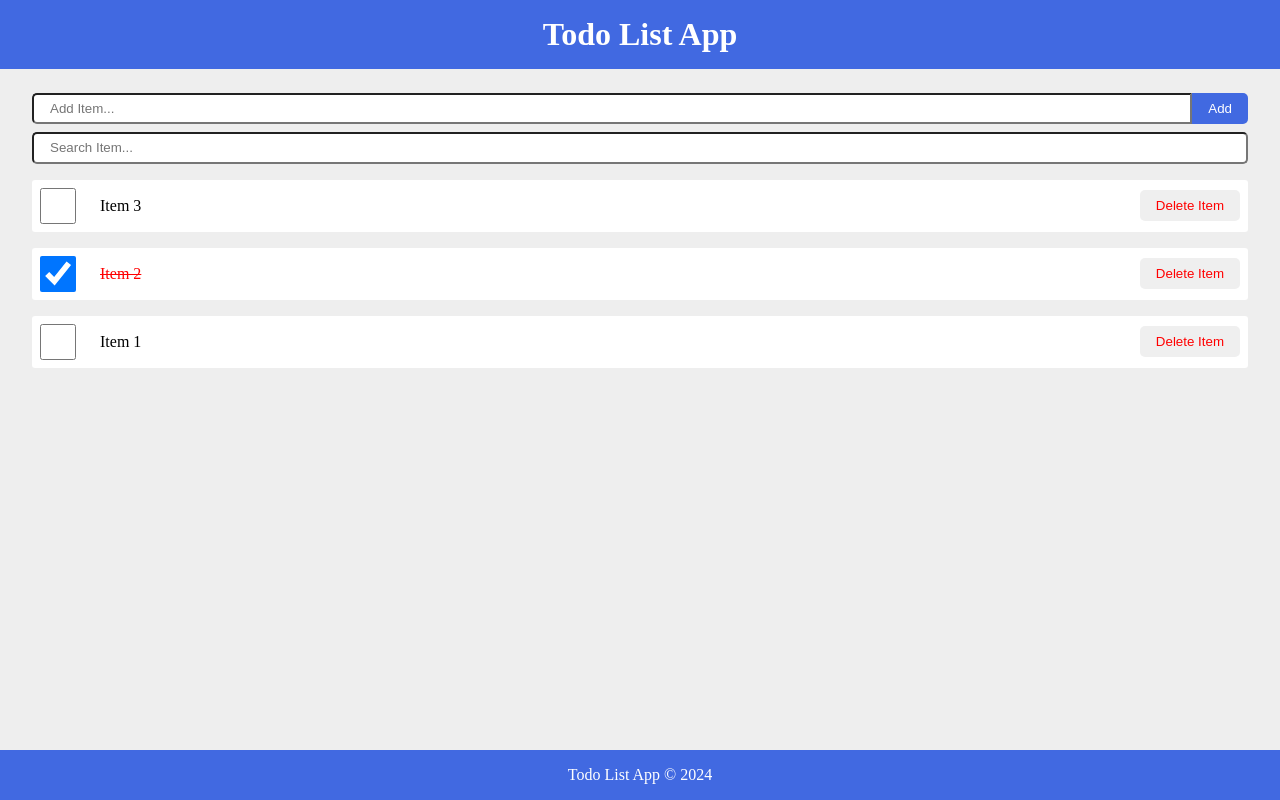
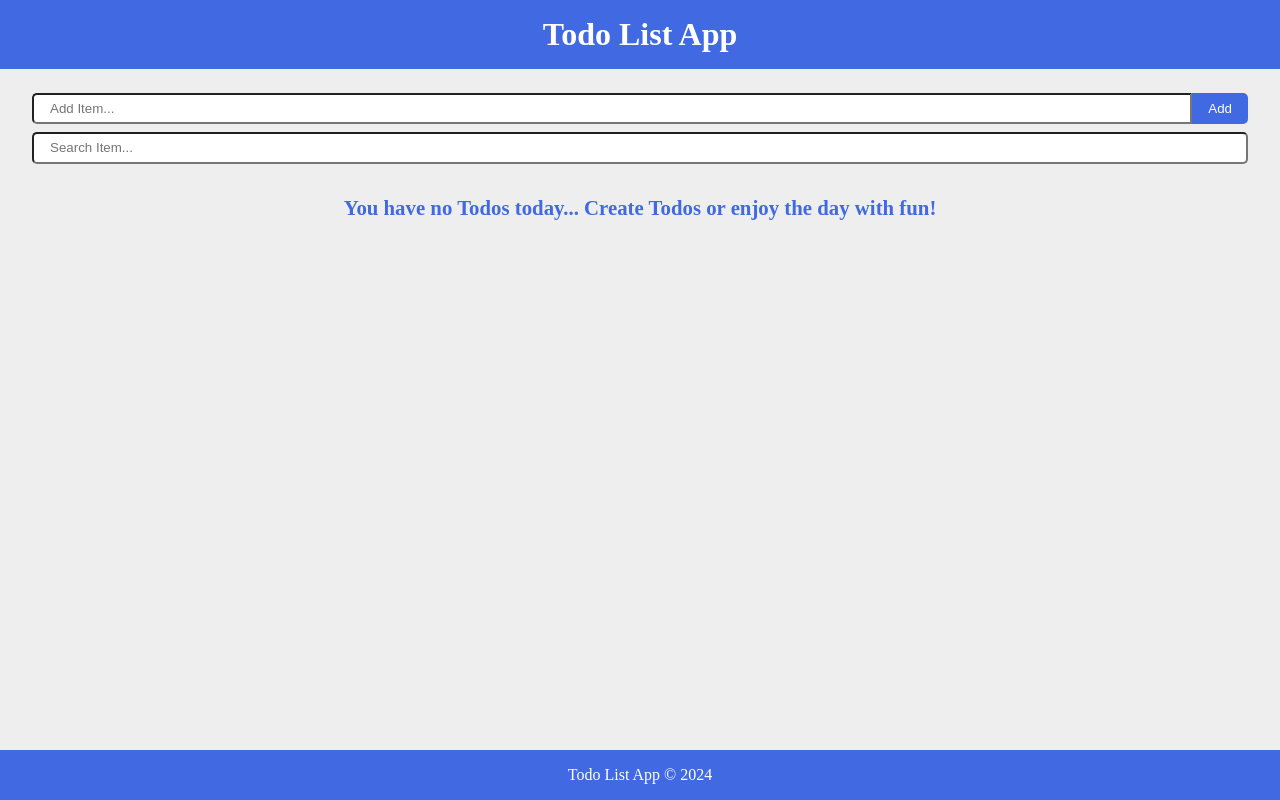
Before and after one commit to AmoroBG/react-todolist-app-v0.3, a React (Vite) app: page / in a window 1280 px wide. Built offline with nearby package versions, Linux system fonts and the light colour scheme.

Commit message:
Save and Retrive items to, and from localstorage

```diff
--- a/src/App.jsx
+++ b/src/App.jsx
@@ -4,23 +4,35 @@ import Header from "./components/Header";
 import Main from "./components/Main";
 
 function App() {
-  const [items, setItems] = useState([
-    { id: 1, checked: false, item: "Item 1" },
-    { id: 2, checked: true, item: "Item 2" },
-    { id: 3, checked: false, item: "Item 3" },
-  ]);
+  const [items, setItems] = useState(
+    JSON.parse(localStorage.getItem("Daily Todos")) || []
+  );
   const [search, setSearch] = useState("");
+  const [newItem, setNewItem] = useState("");
 
   const handleCheck = (id) => {
     const listItems = items.map((item) =>
       item.id === id ? { ...item, checked: !item.checked } : item
     );
     setItems(listItems);
+    localStorage.setItem("Daily Todos", JSON.stringify(listItems));
   };
 
   const handleDelete = (id) => {
     const listItems = items.filter((item) => item.id !== id);
     setItems(listItems);
+    localStorage.setItem("Daily Todos", JSON.stringify(listItems));
+  };
+
+  const handleSubmit = (e) => {
+    e.preventDefault();
+    if (!newItem) return;
+    const id = items.length ? Number(items[items.length - 1].id) + 1 : 1;
+    const myNewItem = { id, checked: false, item: newItem };
+    const listItems = [...items, myNewItem];
+    setItems(listItems);
+    setNewItem("");
+    localStorage.setItem("Daily Todos", JSON.stringify(listItems));
   };
 
   return (
@@ -35,6 +47,9 @@ function App() {
         handleDelete={handleDelete}
         search={search}
         setSearch={setSearch}
+        newItem={newItem}
+        setNewItem={setNewItem}
+        handleSubmit={handleSubmit}
       />
       <Footer heading="Todo List App" />
     </div>
--- a/src/components/Main.jsx
+++ b/src/components/Main.jsx
@@ -5,24 +5,14 @@ import SearchItem from "./SearchItem";
 
 const Main = ({
   items,
-  setItems,
   handleCheck,
   handleDelete,
   search,
   setSearch,
+  newItem,
+  setNewItem,
+  handleSubmit,
 }) => {
-  const [newItem, setNewItem] = useState("");
-
-  const handleSubmit = (e) => {
-    e.preventDefault();
-    if (!newItem) return;
-    const id = items.length ? Number(items[items.length - 1].id) + 1 : 1;
-    const myNewItem = { id, checked: false, item: newItem };
-    setNewItem("");
-    setItems([...items, myNewItem]);
-    console.log(myNewItem);
-  };
-
   return (
     <main>
       <AddItem
```
